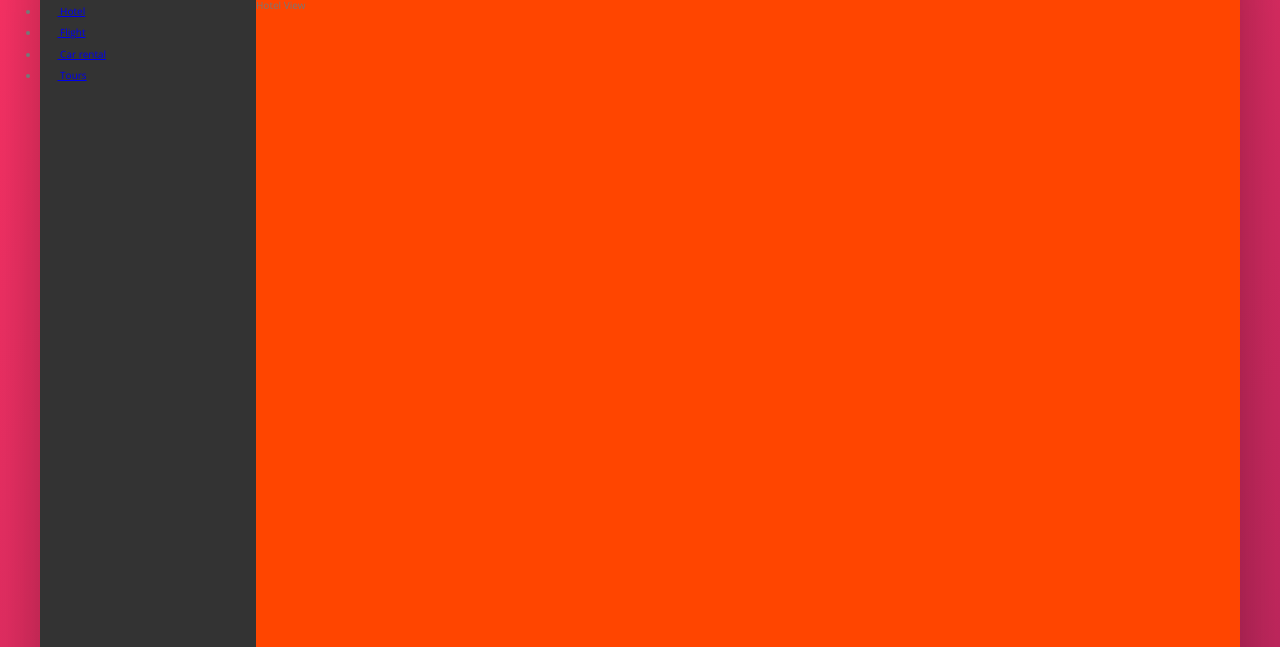
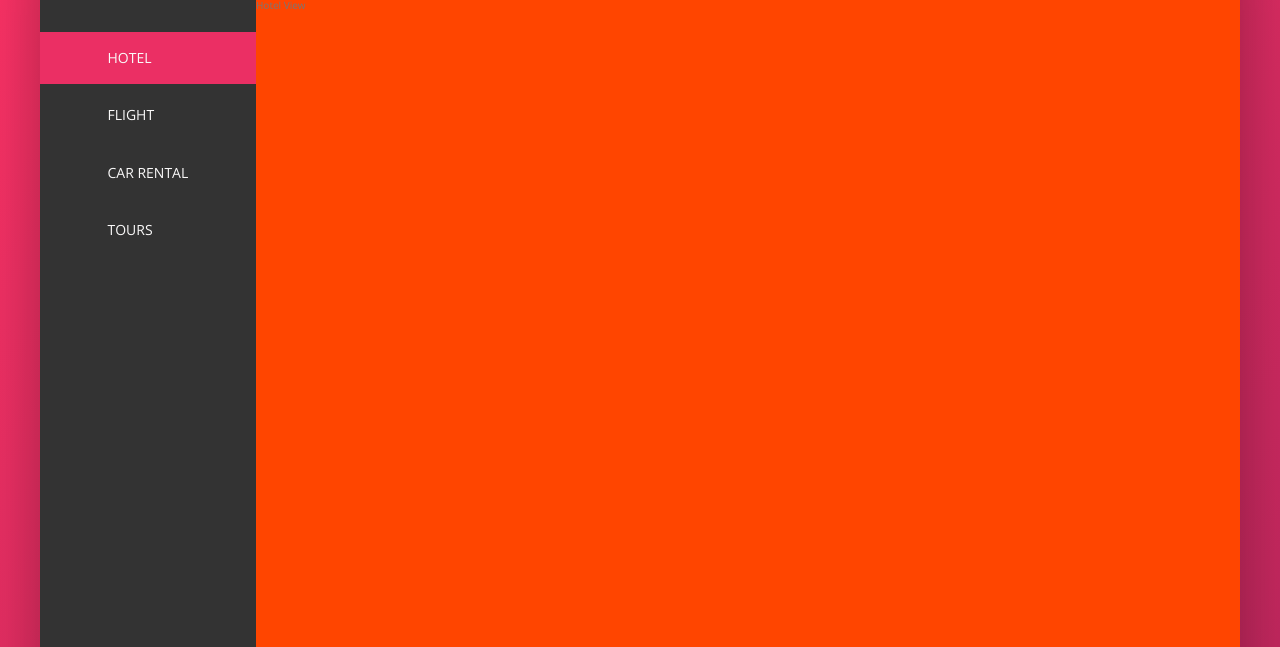
Before and after one commit to Osornio8/Trillo, a website: page index.html in a window 1280 px wide. Shown: the part 153-800 px from the top of the page. Drawn offline with nearby package versions, Linux system fonts and the light colour scheme.

Commit message:
Building the Navigation - Part 2

```diff
--- a/index.html
+++ b/index.html
@@ -53,7 +53,7 @@
     <div class="content">
         <nav class="sidebar">
             <ul class="side-nav">
-                <li class="side-nav__item">
+                <li class="side-nav__item side-nav__item--active">
                     <a href="#" class="side-nav__link">
                         <svg class="side-nav__icon">
                             <use xlink:href="img/spite.svg#icon-home"></use>
--- a/sass/_components.scss
+++ b/sass/_components.scss
@@ -119,13 +119,61 @@
 ///////////////////////////////////
 // SITE NAVIGATION
 .side-nav {
-    &__item {}
+    font-size: 1.4rem;
+    list-style: none;
+    margin-top: 3.5rem;
 
-    &__link {}
+    &__item {
+        position: relative;
+
+        &:not(:last-child) {
+            margin-bottom: .5rem;
+        }
+    }
+
+    &__item::before {
+        content: "";
+        position: absolute;
+        top: 0;
+        left: 0;
+        height: 100%;
+        width: 3px;
+        background-color: var(--color-primary);
+        transform: scaleY(0);
+        transition: transform .28s,
+            width .4s cubic-bezier(1, 0, 0, 1) .28s,
+            background-color .1s;
+    }
+
+    &__item:hover::before,
+    &__item--active::before {
+        transform: scaleY(1);
+        width: 100%;
+    }
+
+    &__item:active::before {
+        background-color: var(--color-primary-light)
+    }
+
+    &__link:link,
+    &__link:visited {
+        color: var(--color-grey-light-1);
+        text-decoration: none;
+        text-transform: uppercase;
+        display: block;
+        padding: 1.5rem 3rem;
+        position: relative;
+        z-index: 100;
+
+        display: flex;
+        align-items: center;
+    }
 
     &__icon {
         width: 1.75rem;
         height: 1.75rem;
+        margin-right: 2rem;
+        fill: currentColor;
     }
 }
 
```
Also changed, not shown: css/style.css.
